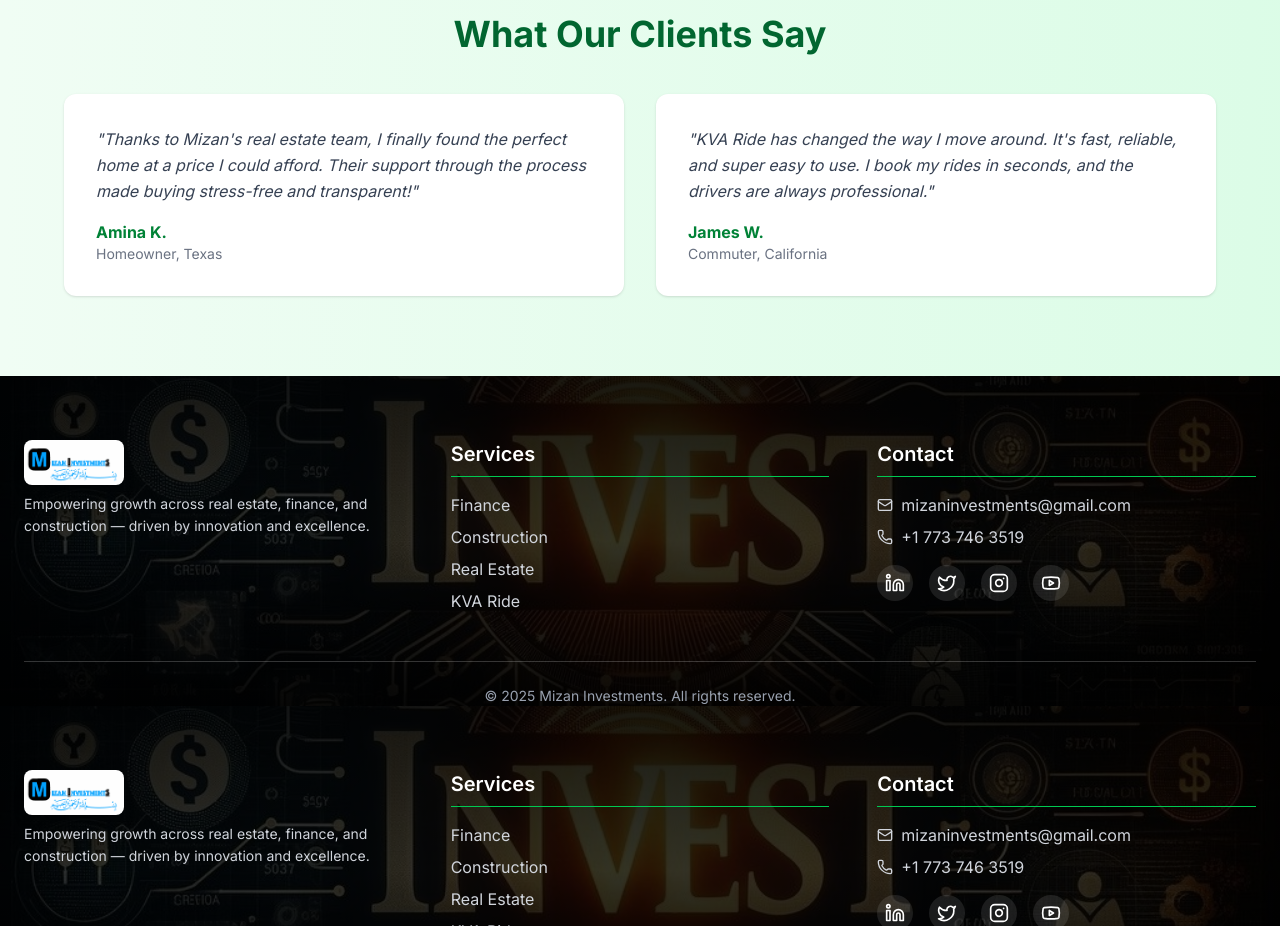
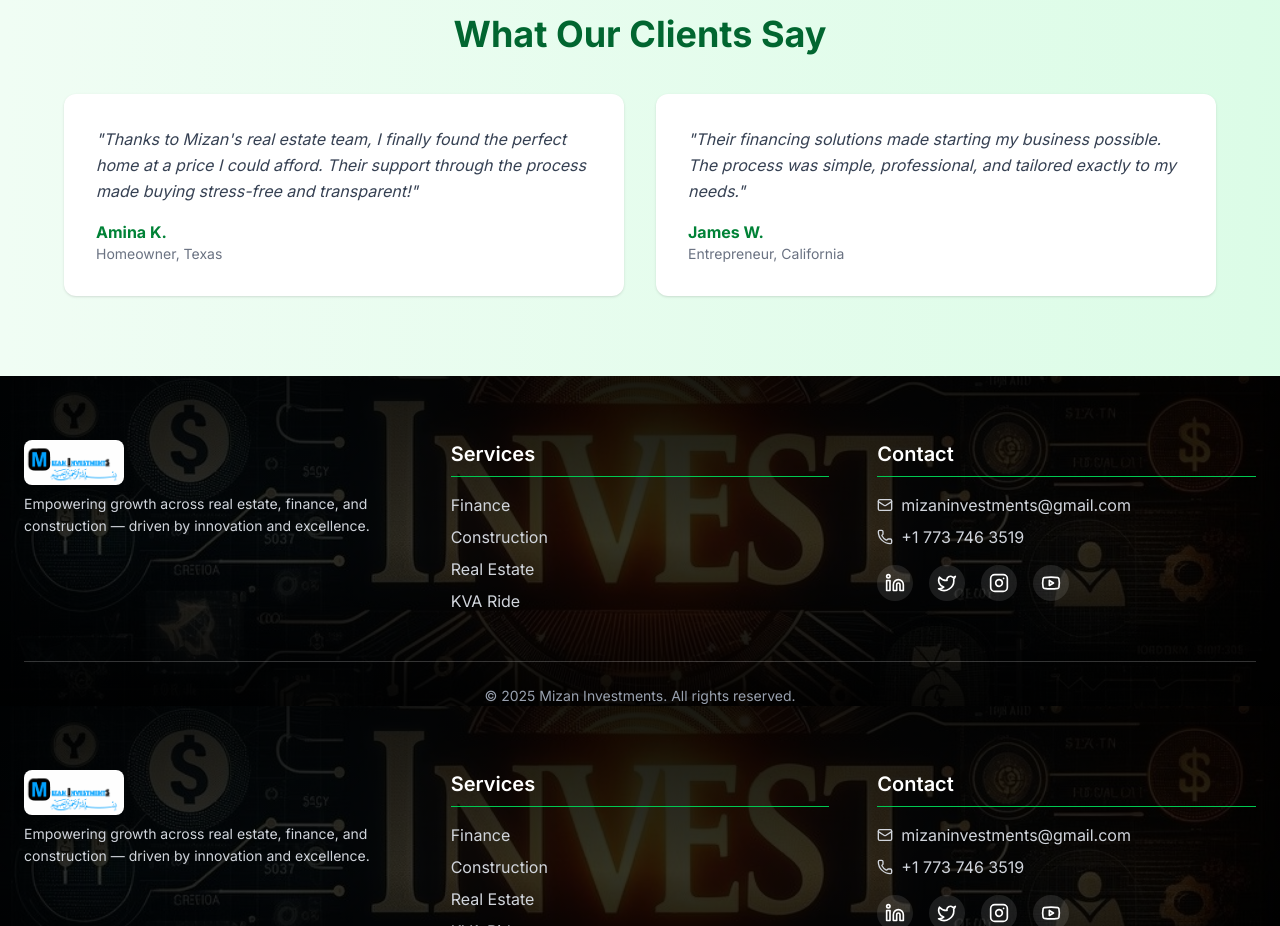
Before and after one commit to tahidicorp/kva_infowebsite, a Next.js app: page / in a window 1280 px wide. Shown: the part 1500-2426 px from the top of the page. Built offline with nearby package versions, Linux system fonts and the light colour scheme.

Commit message:
made changes

```diff
--- a/src/app/components/AboutUs.tsx
+++ b/src/app/components/AboutUs.tsx
@@ -31,12 +31,11 @@
           className="text-base sm:text-lg md:text-xl max-w-4xl mx-auto leading-relaxed relative z-10"
         >
           At <span className="font-semibold">Mizan Investments</span>, we are more than a business —
-          we are a mission-driven team committed to empowering communities through innovative solutions in
-          <span className="font-semibold text-green-700"> Financing</span>,
-          <span className="font-semibold text-green-700"> Construction</span>, and
-          <span className="font-semibold text-green-700"> Real Estate</span>.
-          Our passion lies in creating opportunities, delivering excellence, and building a future where
-          growth is accessible to all.
+          we are a mission-driven team committed to empowering communities through innovative solutions in{" "}
+          <span className="font-semibold text-green-700">Financing</span>,{" "}
+          <span className="font-semibold text-green-700">Construction</span>, and{" "}
+          <span className="font-semibold text-green-700">Real Estate</span>. Our passion lies in creating
+          opportunities, delivering excellence, and building a future where growth is accessible to all.
         </motion.p>
       </section>
 
@@ -88,8 +87,8 @@
           {/* Testimonial 1 */}
           <div className="bg-white rounded-xl shadow-sm p-5 sm:p-6 md:p-8 transition-all">
             <p className="italic text-sm sm:text-base text-gray-700 mb-4 leading-relaxed">
-              &quot;Thanks to Mizan&apos;s real estate team, I finally found the perfect home at a price I could afford.
-              Their support through the process made buying stress-free and transparent!&quot;
+              "Thanks to Mizan's real estate team, I finally found the perfect home at a price I could afford.
+              Their support through the process made buying stress-free and transparent!"
             </p>
             <div>
               <p className="text-green-700 font-bold">Amina K.</p>
@@ -100,12 +99,12 @@
           {/* Testimonial 2 */}
           <div className="bg-white rounded-xl shadow-sm p-5 sm:p-6 md:p-8 transition-all">
             <p className="italic text-sm sm:text-base text-gray-700 mb-4 leading-relaxed">
-              &quot;KVA Ride has changed the way I move around. It&apos;s fast, reliable, and super easy to use.
-              I book my rides in seconds, and the drivers are always professional.&quot;
+              "Their financing solutions made starting my business possible. The process was simple,
+              professional, and tailored exactly to my needs."
             </p>
             <div>
               <p className="text-green-700 font-bold">James W.</p>
-              <p className="text-sm text-gray-500">Commuter, California</p>
+              <p className="text-sm text-gray-500">Entrepreneur, California</p>
             </div>
           </div>
         </div>
```
